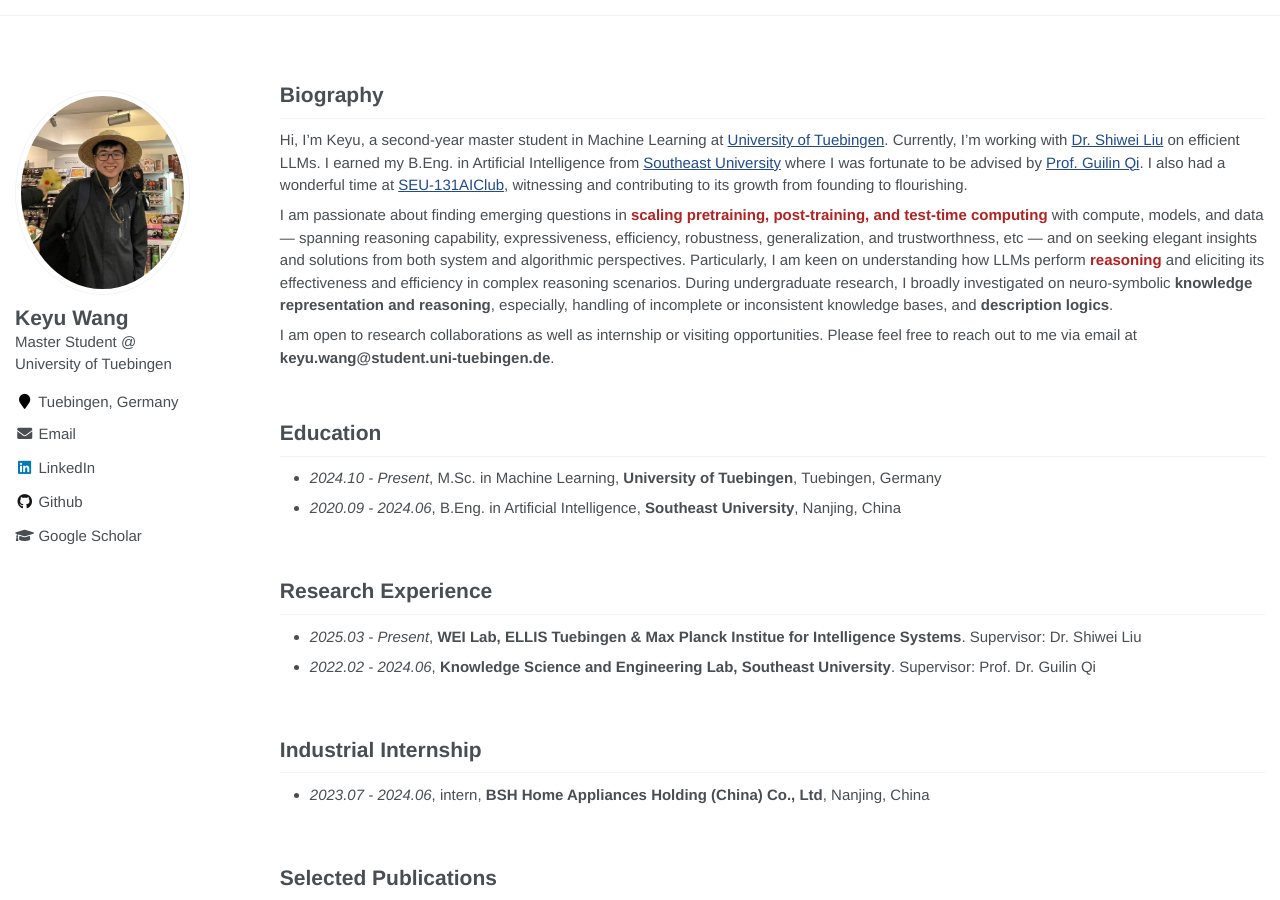
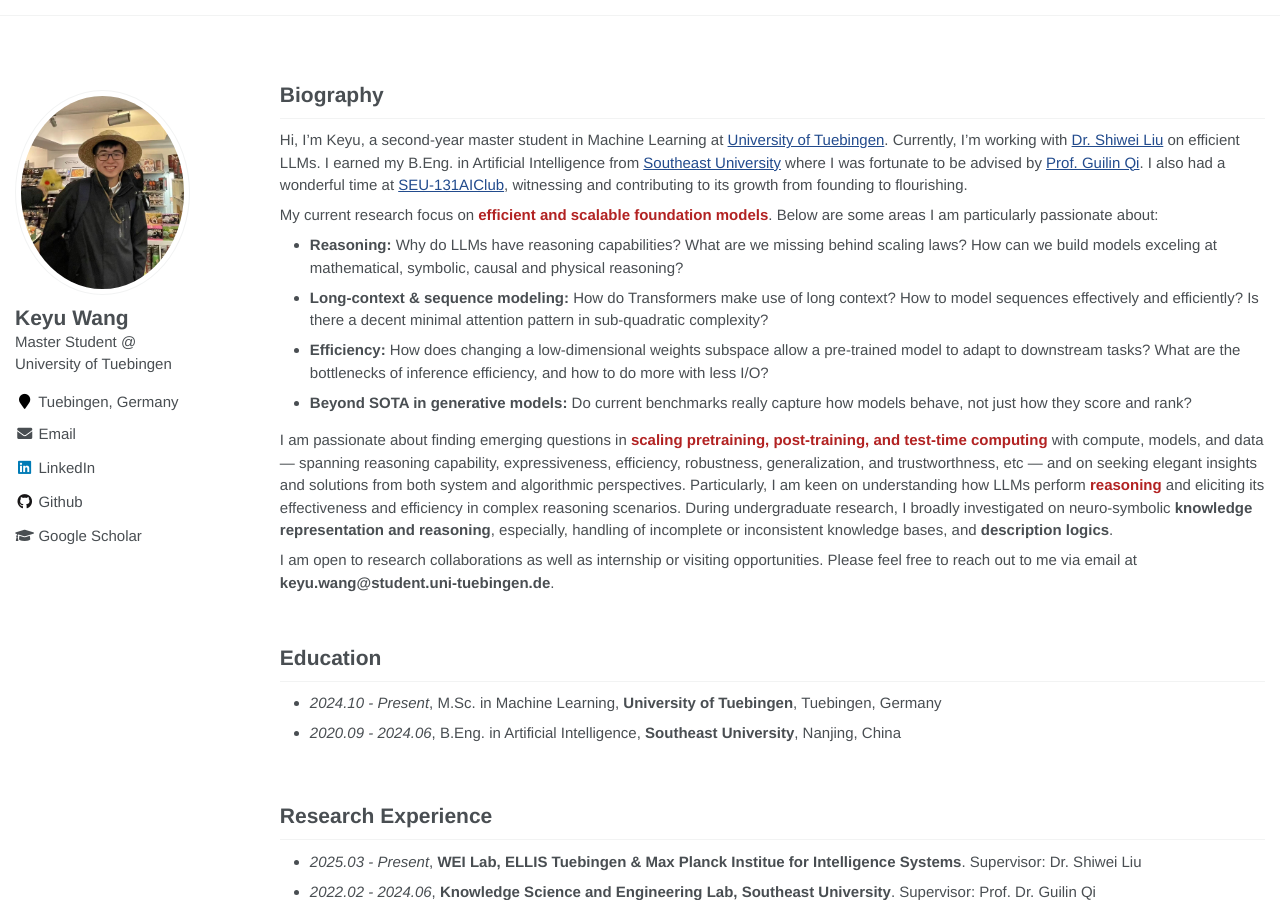
Before and after one commit to keyu-wang-2002/keyu-wang-2002.github.io, a Jekyll site: the page built from _pages/about.md, in a window 1280 px wide and 900 px high. Built offline with Jekyll 4.4.1, drawn with Linux system fonts in a browser that asks for light colours.

Commit message:
Update about.md

```diff
--- a/_pages/about.md
+++ b/_pages/about.md
@@ -16,6 +16,12 @@ redirect_from:
 # Biography
 
 Hi, I'm Keyu, a second-year master student in Machine Learning at [University of Tuebingen]([[https://uni-tuebingen.de/en/]]). Currently, I’m working with [Dr. Shiwei Liu](https://shiweiliuiiiiiii.github.io) on efficient LLMs. I earned my B.Eng. in Artificial Intelligence from [Southeast University](https://www.seu.edu.cn/) where I was fortunate to be advised by [Prof. Guilin Qi](https://scholar.google.com/citations?user=1gw3LJQAAAAJ&hl=zh-CN). I also  had a wonderful time at [SEU-131AIClub](https://github.com/131AIClub), witnessing and contributing to its growth from founding to flourishing.
+
+My current research focus on <font color='FireBrick'><strong> efficient and scalable foundation models</strong></font>. Below are some areas I am particularly passionate about:
+- <strong>Reasoning: </strong> Why do LLMs have reasoning capabilities? What are we missing behind scaling laws? How can we build models exceling at mathematical, symbolic, causal and physical reasoning?
+- <strong>Long-context & sequence modeling: </strong> How do Transformers make use of long context? How to model sequences effectively and efficiently? Is there a decent minimal attention pattern in sub-quadratic complexity?
+- <strong>Efficiency: </strong> How does changing a low-dimensional weights subspace allow a pre-trained model to adapt to downstream tasks? What are the bottlenecks of inference efficiency, and how to do more with less I/O?
+- <strong>Beyond SOTA in generative models: </strong> Do current benchmarks really capture how models behave, not just how they score and rank?
 
 I am passionate about finding emerging questions in <font color='FireBrick'><strong>scaling pretraining, post-training, and test-time computing</strong></font> with compute, models, and data — spanning reasoning capability, expressiveness, efficiency, robustness, generalization, and trustworthness, etc — and on seeking elegant insights and solutions from both system and algorithmic perspectives. Particularly, I am keen on understanding how LLMs perform <font color='FireBrick'><strong>reasoning</strong></font> and eliciting its effectiveness and efficiency in complex reasoning scenarios. During undergraduate research, I broadly investigated on  neuro-symbolic <strong>knowledge representation and reasoning</strong>, especially, handling of incomplete or inconsistent knowledge bases, and <strong>description logics</strong>.
 
```
